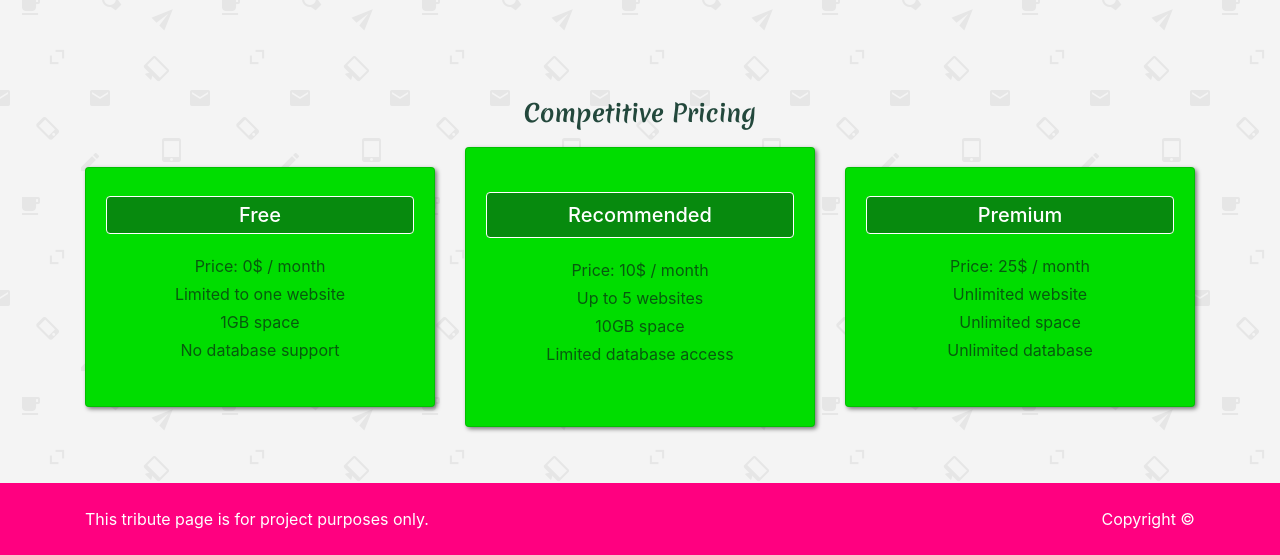
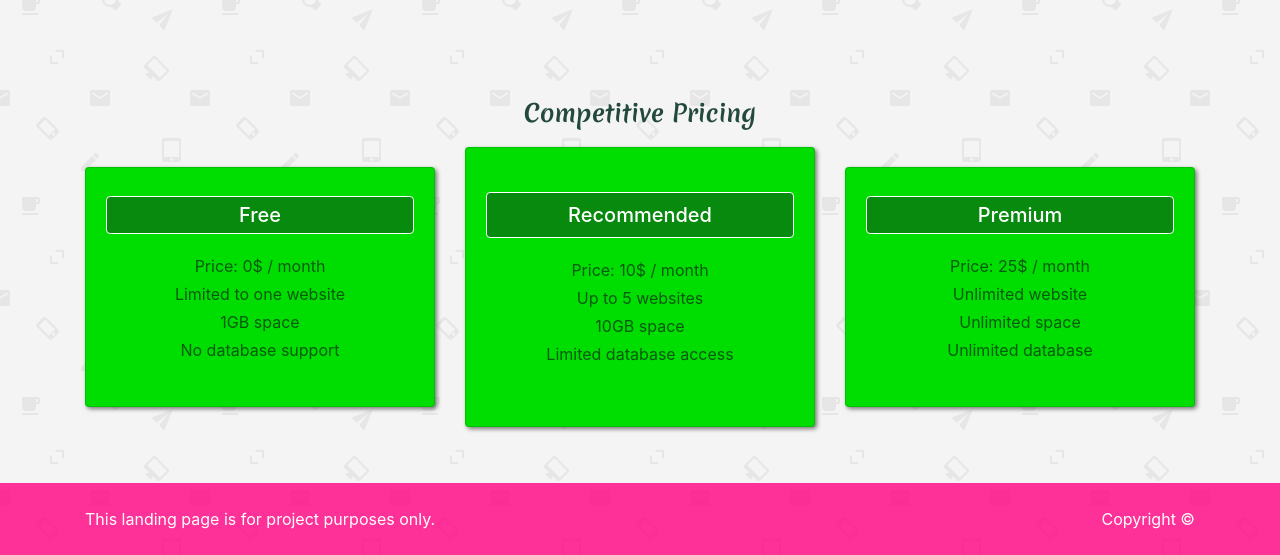
Before and after one commit to adingal/03-landing-page, a website built with webpack: page src/index.html in a window 1280 px wide. Shown: the part 960-1515 px from the top of the page. Built offline with nearby package versions, Linux system fonts and the light colour scheme.

Commit message:
Change background color of header, footer, and edit footer text

```diff
--- a/src/index.html
+++ b/src/index.html
@@ -139,7 +139,7 @@
     <div class="container pt-3">
       <div class="row">
         <div class="col-6 d-none d-md-block">
-          <p>This tribute page is for project purposes only.</p>
+          <p>This landing page is for project purposes only.</p>
         </div>
         <div class="col text-right">
           <p>Copyright &copy; <span id="year"></span></p>
```
Also changed, not shown: dist/css/index.css.
